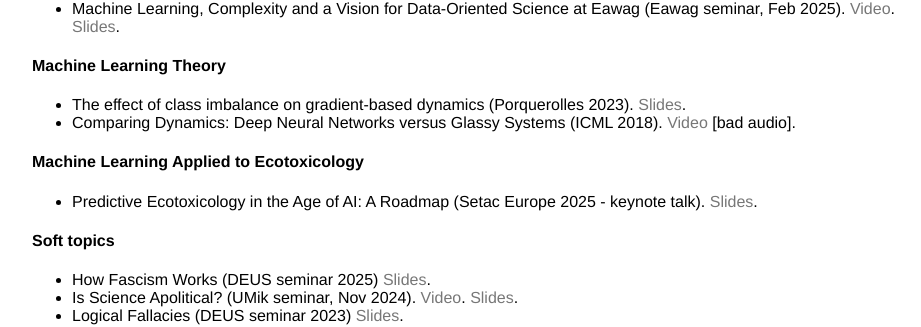
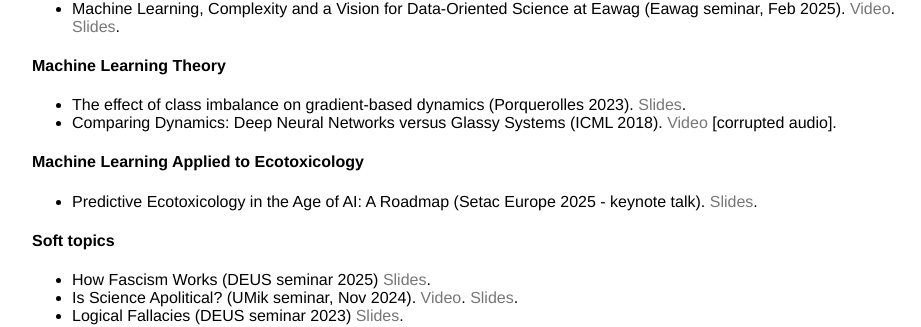
Before and after one commit to mbaityje/mbaityje.github.io, a Jekyll site: the page built from talks/index.html, in a window 1280 px wide. Shown: the part 403-730 px from the top of the page, without its empty margins (160-1081 px from the left). Built offline with Jekyll 4.4.1, drawn with Linux system fonts in a browser that asks for light colours.

Commit message:
Minor changes

```diff
--- a/talks/index.html
+++ b/talks/index.html
@@ -13,7 +13,7 @@ title: Talks
 		<h4>Machine Learning Theory</h4>
 		<ul>
 			<li>The effect of class imbalance on gradient-based dynamics (Porquerolles 2023). <a href="https://www.dropbox.com/scl/fi/kyrvfsomjq1hy6yd0aay7/Porquerolles_MBJ.pdf?rlkey=bzt602esu4m50cjq01u6wow68&raw=1" target="_blank" rel="noopener noreferrer">Slides</a>.</li>
-			<li>Comparing Dynamics: Deep Neural Networks versus Glassy Systems (ICML 2018). <a href="https://vimeo.com/287857896" target="_blank" rel="noopener noreferrer">Video</a>  [bad audio].</li>
+			<li>Comparing Dynamics: Deep Neural Networks versus Glassy Systems (ICML 2018). <a href="https://vimeo.com/287857896" target="_blank" rel="noopener noreferrer">Video</a>  [corrupted audio].</li>
 		</ul>
 		<h4>Machine Learning Applied to Ecotoxicology</h4>
 		<ul>
--- a/ufaq/index.html
+++ b/ufaq/index.html
@@ -13,7 +13,7 @@ title: UFAQ
 		<h4>Why do European and North-American states actively or passively support genocide?</h4>
 
 
-		The <a href="https://www.amnesty.org/en/latest/news/2024/12/amnesty-international-concludes-israel-is-committing-genocide-against-palestinians-in-gaza/">genocide</a> happening in Gaza is against all the declared values my European country and Christian culture, and yet we are not only unwilling to dissuade our allies from perpetrating it, but we don't even want to say that mass murder is wrong. We look towards the other side and pretend nothing is happening.
+		The <a href="https://www.amnesty.org/en/latest/news/2024/12/amnesty-international-concludes-israel-is-committing-genocide-against-palestinians-in-gaza/">genocide</a> happening in Gaza is against all the declared values my European country and its declaredly Christian culture, and yet we are not only unwilling to dissuade our allies from perpetrating it, but we don't even want to say that mass murder is wrong. We look towards the other side and pretend nothing is happening.
 		It is not new that superpowers overthrow democracies and massacre populations, but now things are done on the daylight, we are flooded with video, audio and written proof of what 	is happening, and still it's just as if nothing were happening.</br>
 		This is catapulting us into a new era in history, where ethics and values are openly meaningless, and the only thing that counts is how much military power one has. Today it's Palestinians, tomorrow it will be someone else, and when they will come for you and me there will be nobody left to stand for us.</br>
 		My hunch is that the answer has to do with inequality, nationalism & dehumanization, fearmongering and the lack of accountability of powerful actors.
```
